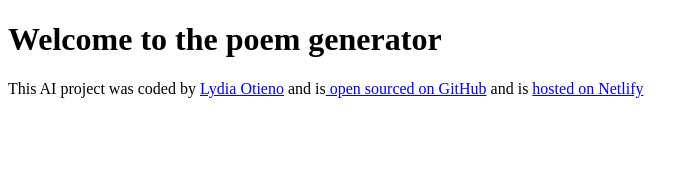
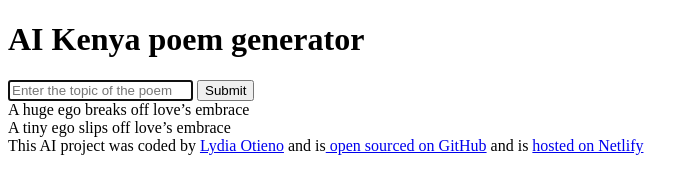
Before and after one commit to Lydiahkh/poems-generator, a plain HTML site: page index.html in a window 1280 px wide. Shown: the whole page, without its empty margins (0-698 px from the left). Drawn offline with Linux system fonts and the light colour scheme.

Commit message:
added the basics Html structure

```diff
--- a/index.html
+++ b/index.html
@@ -4,10 +4,30 @@
     <meta charset="UTF-8" />
     <meta name="viewport" content="width=device-width, initial-scale=1.0" />
     <link rel="stylesheet" href="src/style.css" />
-    <title>AI poem generator</title>
+    <title>AI Kenya poem generator</title>
   </head>
   <body>
-    <h1>Welcome to the poem generator</h1>
+    <header>
+      <h1>AI Kenya poem generator</h1>
+    </header>
+    <main>
+      <form>
+        <input
+          type="text"
+          placeholder="Enter the topic of the poem"
+          autofocus
+          required
+          auto
+          complete="off"
+        />
+        <input type="submit" />
+      </form>
+      <div>
+        A huge ego breaks off love’s embrace
+        <br />
+        A tiny ego slips off love’s embrace
+      </div>
+    </main>
 
     <footer>
       This AI project was coded by
```
